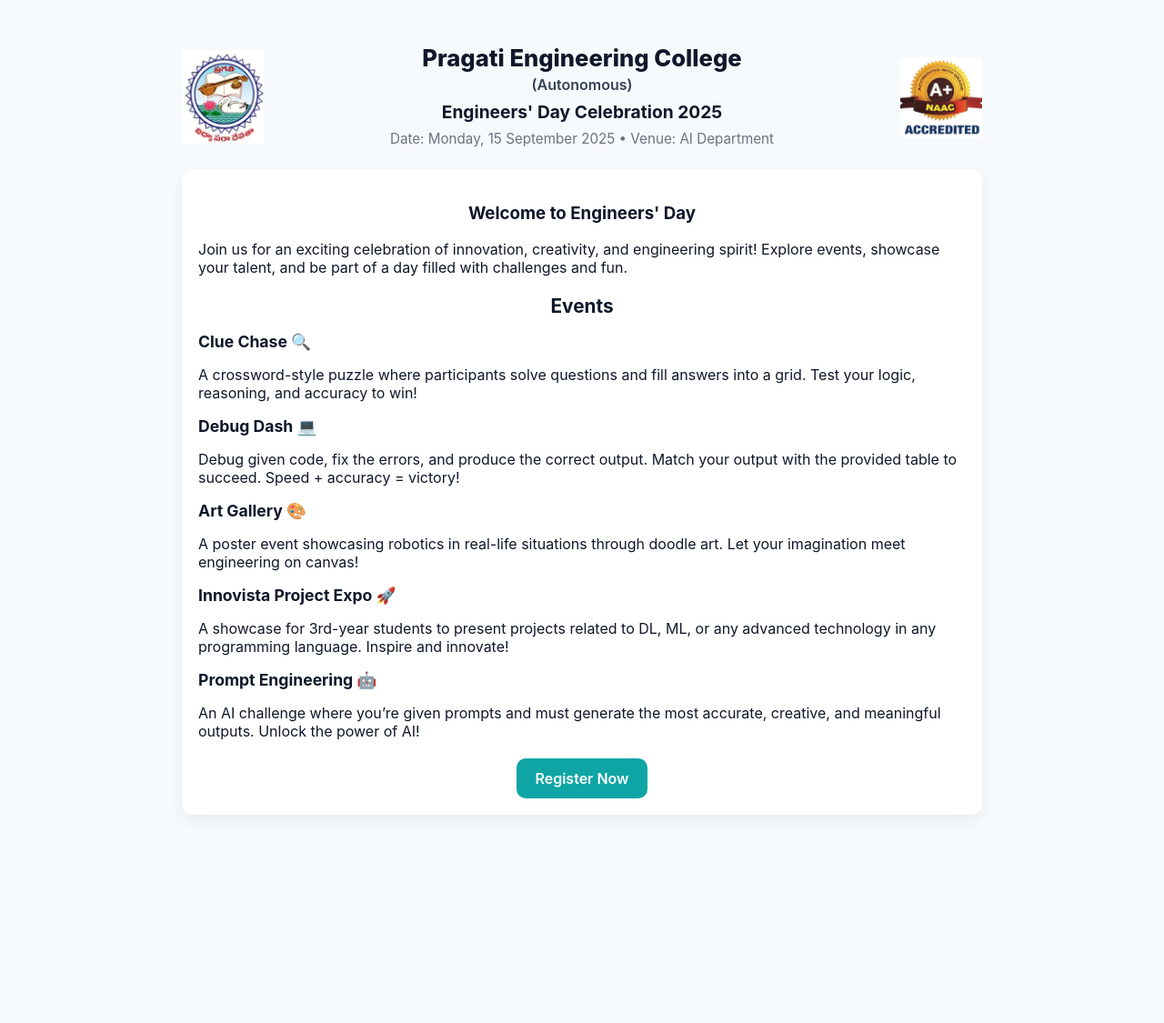
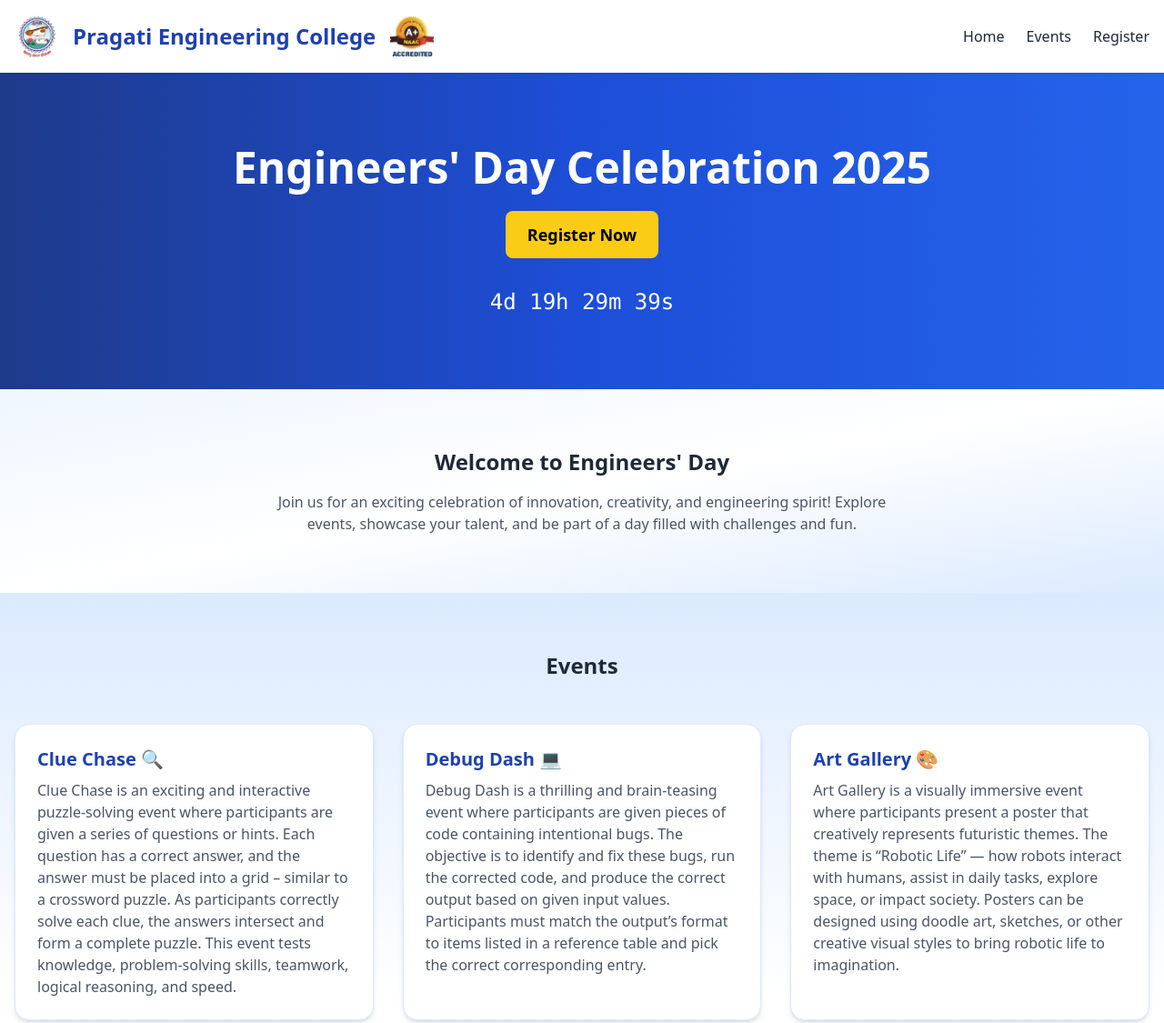
Before and after one commit to dilpakshayapatnala/engineers-day-site, a plain HTML site: page index.html in a window 1280 px wide. Shown: the top 1125 px of the page at 91% size. Before the commit the page ends 944 px from the top, so only its background shows below. Drawn offline with nearby package versions, Linux system fonts and the light colour scheme.

Commit message:
Update index.html

```diff
--- a/index.html
+++ b/index.html
@@ -1,125 +1,162 @@
-<!doctype html>
+<!DOCTYPE html>
 <html lang="en">
 <head>
-  <meta charset="utf-8" />
-  <meta name="viewport" content="width=device-width,initial-scale=1" />
-  <title>Engineers' Day 2025 - Pragati Engineering College</title>
-  <meta name="description" content="Engineering Day events and registration" />
+  <meta charset="UTF-8" />
+  <meta name="viewport" content="width=device-width, initial-scale=1.0" />
+  <title>Pragati Engineering College - Engineers' Day 2025</title>
+  <script src="https://cdn.tailwindcss.com"></script>
   <style>
-    :root{--accent:#0ea5a4;--bg:#f7fafc;--card:#ffffff;--muted:#6b7280}
-    *{box-sizing:border-box}
-    body{font-family:Inter,ui-sans-serif,system-ui,-apple-system,Segoe UI,Roboto,'Helvetica Neue',Arial;
-         margin:0; background:var(--bg); color:#0f172a}
-    .container{max-width:920px;margin:28px auto;padding:20px;text-align:center}
-
-    /* Header with logos */
-    .header {
-      display: flex;
-      align-items: center;
-      justify-content: space-between;
-      margin-bottom: 20px;
+    html {
+      scroll-behavior: smooth;
     }
-    .logo {
-      width: 90px;
-      height: auto;
-    }
-    .brand-text {
-      flex: 1;
-      text-align: center;
-    }
-    .brand-text h1 {
-      margin: 0;
-      font-size: 1.6rem;
-      font-weight: 800;
-    }
-    .brand-text h2 {
-      margin: 4px 0;
-      font-size: 1rem;
-      font-weight: 600;
-      color: #334155;
-    }
-    .brand-text h3 {
-      margin: 8px 0;
-      font-size: 1.2rem;
-      font-weight: 700;
-      color: #0f172a;
-    }
-    .brand-text p {
-      font-size: 0.95rem;
-      margin: 4px 0;
-      color: var(--muted);
-    }
-
-    /* Card & Events */
-    .card{background:var(--card);border-radius:12px;padding:18px;margin-top:18px;text-align:left;
-          box-shadow:0 6px 18px rgba(2,6,23,0.06)}
-    .btn{display:inline-block;padding:12px 20px;border-radius:10px;text-decoration:none;font-weight:600}
-    .btn-primary{background:var(--accent);color:white}
-    .event-heading{text-align:center;margin-top:20px;font-size:1.3rem;font-weight:700;color:#0f172a}
-    .event-item{margin:16px 0;text-align:left}
-    .event-item strong{display:block;font-size:1.1rem;margin-bottom:4px}
   </style>
 </head>
-<body>
-  <div class="container">
-    <header class="header">
-      <!-- Left Logo -->
-      <img src="college-logo.png" alt="College Logo" class="logo">
+<body class="text-gray-800">
 
-      <!-- Center Text -->
-      <div class="brand-text">
-        <h1>Pragati Engineering College</h1>
-        <h2>(Autonomous)</h2>
-        <h3>Engineers' Day Celebration 2025</h3>
-        <p>Date: Monday, 15 September 2025 • Venue: AI Department</p>
+  <!-- Navigation -->
+  <nav class="bg-white shadow sticky top-0 z-50">
+    <div class="container mx-auto px-4 py-4 flex flex-col md:flex-row items-center md:justify-between">
+
+      <!-- Centered Logo + College Name + Logo -->
+      <div class="flex items-center justify-center md:justify-start space-x-4 mb-4 md:mb-0 w-full md:w-auto">
+        <img src="college-logo.png" alt="Pragati College Logo" class="h-12 w-12 object-contain">
+        <h1 class="text-xl md:text-2xl font-bold text-blue-800">Pragati Engineering College</h1>
+        <img src="naac-logo.png" alt="NAAC Logo" class="h-12 w-12 object-contain">
       </div>
 
-      <!-- Right Logo -->
-      <img src="naac-logo.png" alt="NAAC Logo" class="logo">
-    </header>
+      <!-- Navigation Links -->
+      <div class="flex space-x-6 text-sm md:text-base">
+        <a href="#home" class="hover:text-blue-600 font-medium">Home</a>
+        <a href="#events" class="hover:text-blue-600 font-medium">Events</a>
+        <a href="#register" class="hover:text-blue-600 font-medium">Register</a>
+      </div>
 
-    <main>
-      <section class="card" id="details">
-        <h3 style="text-align:center">Welcome to Engineers' Day</h3>
-        <div id="event-matter" style="text-align:left">
-          <p>Join us for an exciting celebration of innovation, creativity, and engineering spirit!
-             Explore events, showcase your talent, and be part of a day filled with challenges and fun.</p>
+    </div>
+  </nav>
 
-          <div class="event-heading">Events</div>
-          <div class="event-item">
-            <strong>Clue Chase 🔍</strong>
-            <p>A crossword-style puzzle where participants solve questions and fill answers into a grid.
-               Test your logic, reasoning, and accuracy to win!</p>
-          </div>
-          <div class="event-item">
-            <strong>Debug Dash 💻</strong>
-            <p>Debug given code, fix the errors, and produce the correct output. Match your output with the
-               provided table to succeed. Speed + accuracy = victory!</p>
-          </div>
-          <div class="event-item">
-            <strong>Art Gallery 🎨</strong>
-            <p>A poster event showcasing robotics in real-life situations through doodle art.
-               Let your imagination meet engineering on canvas!</p>
-          </div>
-          <div class="event-item">
-            <strong>Innovista Project Expo 🚀</strong>
-            <p>A showcase for 3rd-year students to present projects related to DL, ML, or any advanced technology
-               in any programming language. Inspire and innovate!</p>
-          </div>
-          <div class="event-item">
-            <strong>Prompt Engineering 🤖</strong>
-            <p>An AI challenge where you’re given prompts and must generate the most accurate, creative,
-               and meaningful outputs. Unlock the power of AI!</p>
-          </div>
+  <!-- Hero / Header -->
+  <header id="home" class="bg-gradient-to-r from-blue-900 via-blue-700 to-blue-600 text-white py-20 text-center">
+    <div class="container mx-auto px-4">
+      <h1 class="text-4xl md:text-5xl font-extrabold">Engineers' Day Celebration 2025</h1>
+      <a href="https://forms.gle/krZJMKB7pWnhMa3j7" target="_blank"
+         class="bg-yellow-400 text-black px-6 py-3 rounded-lg text-lg font-semibold hover:bg-yellow-500 transition mt-6 inline-block">
+        Register Now
+      </a>
+      <div id="countdown" class="mt-8 text-2xl font-mono"></div>
+    </div>
+  </header>
+
+  <!-- Intro Section -->
+  <section class="py-16 text-center bg-gradient-to-br from-blue-50 via-white to-blue-100">
+    <div class="container mx-auto px-4">
+      <h2 class="text-2xl font-semibold mb-4">Welcome to Engineers' Day</h2>
+      <p class="max-w-2xl mx-auto text-gray-600">
+        Join us for an exciting celebration of innovation, creativity, and engineering spirit!
+        Explore events, showcase your talent, and be part of a day filled with challenges and fun.
+      </p>
+    </div>
+  </section>
+
+  <!-- Events Section -->
+  <section id="events" class="bg-gradient-to-b from-blue-100 via-white to-blue-50 py-16">
+    <div class="container mx-auto px-4">
+      <h2 class="text-2xl font-bold text-center mb-12">Events</h2>
+      <div class="grid md:grid-cols-2 lg:grid-cols-3 gap-8">
+
+        <!-- Clue Chase -->
+        <div class="bg-white p-6 rounded-2xl shadow-md hover:shadow-xl transition border border-blue-100">
+          <h3 class="text-xl font-bold mb-2 text-blue-800">Clue Chase 🔍</h3>
+          <p class="text-gray-600">
+            Clue Chase is an exciting and interactive puzzle-solving event where participants are given a series of questions or hints.
+            Each question has a correct answer, and the answer must be placed into a grid – similar to a crossword puzzle.
+            As participants correctly solve each clue, the answers intersect and form a complete puzzle.
+            This event tests knowledge, problem-solving skills, teamwork, logical reasoning, and speed.
+          </p>
         </div>
 
-        <div style="margin-top:20px;display:flex;justify-content:center">
-          <a id="reg-btn" class="btn btn-primary"
-             href="https://docs.google.com/forms/d/e/1FAIpQLSefnUnTulNaghae8JUEn7GYdUwvevbfHtoAXpqsgYFtN52XlQ/viewform?usp=sharing&ouid=100989149423037548059"
-             target="_blank" rel="noopener noreferrer">Register Now</a>
+        <!-- Debug Dash -->
+        <div class="bg-white p-6 rounded-2xl shadow-md hover:shadow-xl transition border border-blue-100">
+          <h3 class="text-xl font-bold mb-2 text-blue-800">Debug Dash 💻</h3>
+          <p class="text-gray-600">
+            Debug Dash is a thrilling and brain-teasing event where participants are given pieces of code containing intentional bugs.
+            The objective is to identify and fix these bugs, run the corrected code, and produce the correct output based on given input values.
+            Participants must match the output’s format to items listed in a reference table and pick the correct corresponding entry.
+          </p>
         </div>
-      </section>
-    </main>
-  </div>
+
+        <!-- Art Gallery -->
+        <div class="bg-white p-6 rounded-2xl shadow-md hover:shadow-xl transition border border-blue-100">
+          <h3 class="text-xl font-bold mb-2 text-blue-800">Art Gallery 🎨</h3>
+          <p class="text-gray-600">
+            Art Gallery is a visually immersive event where participants present a poster that creatively represents futuristic themes.
+            The theme is “Robotic Life” — how robots interact with humans, assist in daily tasks, explore space, or impact society.
+            Posters can be designed using doodle art, sketches, or other creative visual styles to bring robotic life to imagination.
+          </p>
+        </div>
+
+        <!-- Project Expo -->
+        <div class="bg-white p-6 rounded-2xl shadow-md hover:shadow-xl transition border border-blue-100">
+          <h3 class="text-xl font-bold mb-2 text-blue-800">Innovista Project Expo 🚀</h3>
+          <p class="text-gray-600">
+            Participants will showcase projects built using Machine Learning, Deep Learning, and other advanced techniques.
+            These projects demonstrate how AI is applied to solve real-world problems, automate processes, analyze data, or make predictions.
+            Participants can design models using Python libraries like TensorFlow, PyTorch, Scikit-learn, Keras, or others,
+            and create interactive displays or demonstrations explaining their projects.
+          </p>
+        </div>
+
+        <!-- Prompt Engineering -->
+        <div class="bg-white p-6 rounded-2xl shadow-md hover:shadow-xl transition border border-blue-100">
+          <h3 class="text-xl font-bold mb-2 text-blue-800">Prompt Engineering 🤖</h3>
+          <p class="text-gray-600">
+            Prompt Engineering is a challenge where participants craft, test, and refine prompts to achieve accurate and high-quality outputs from AI models.
+            The goal is to understand how slight changes in phrasing, structure, or context impact results.
+            Participants experiment with wording and ensure the final output is correct, relevant, and highly accurate.
+          </p>
+        </div>
+
+      </div>
+    </div>
+  </section>
+
+  <!-- Faculty Co-ordinators Section -->
+  <section class="py-12 bg-gradient-to-r from-blue-50 via-white to-blue-100">
+    <div class="container mx-auto px-4 text-left">
+      <h2 class="text-xl font-semibold mb-2">Faculty Co-ordinators</h2>
+      <p class="text-gray-700">Ramesh</p>
+      <p class="text-gray-700">Phone: 9441159148</p>
+      <p class="text-gray-700 mt-4">Jagadeesh</p>
+      <p class="text-gray-700">Phone: 9985333220</p>
+    </div>
+  </section>
+
+  <!-- Footer -->
+  <footer class="bg-blue-900 text-white py-4 text-center">
+    <p>&copy; 2025 Pragati Engineering College - Engineers' Day. All Rights Reserved.</p>
+  </footer>
+
+  <!-- Countdown Script -->
+  <script>
+    const eventDate = new Date("Sep 15, 2025 10:00:00").getTime();
+    const countdownEl = document.getElementById("countdown");
+
+    setInterval(() => {
+      const now = new Date().getTime();
+      const diff = eventDate - now;
+
+      if (diff <= 0) {
+        countdownEl.innerHTML = "🎉 Event Started!";
+        return;
+      }
+
+      const days = Math.floor(diff / (1000 * 60 * 60 * 24));
+      const hours = Math.floor((diff / (1000 * 60 * 60)) % 24);
+      const minutes = Math.floor((diff / (1000 * 60)) % 60);
+      const seconds = Math.floor((diff / 1000) % 60);
+
+      countdownEl.innerHTML = `${days}d ${hours}h ${minutes}m ${seconds}s`;
+    }, 1000);
+  </script>
+
 </body>
 </html>
```
